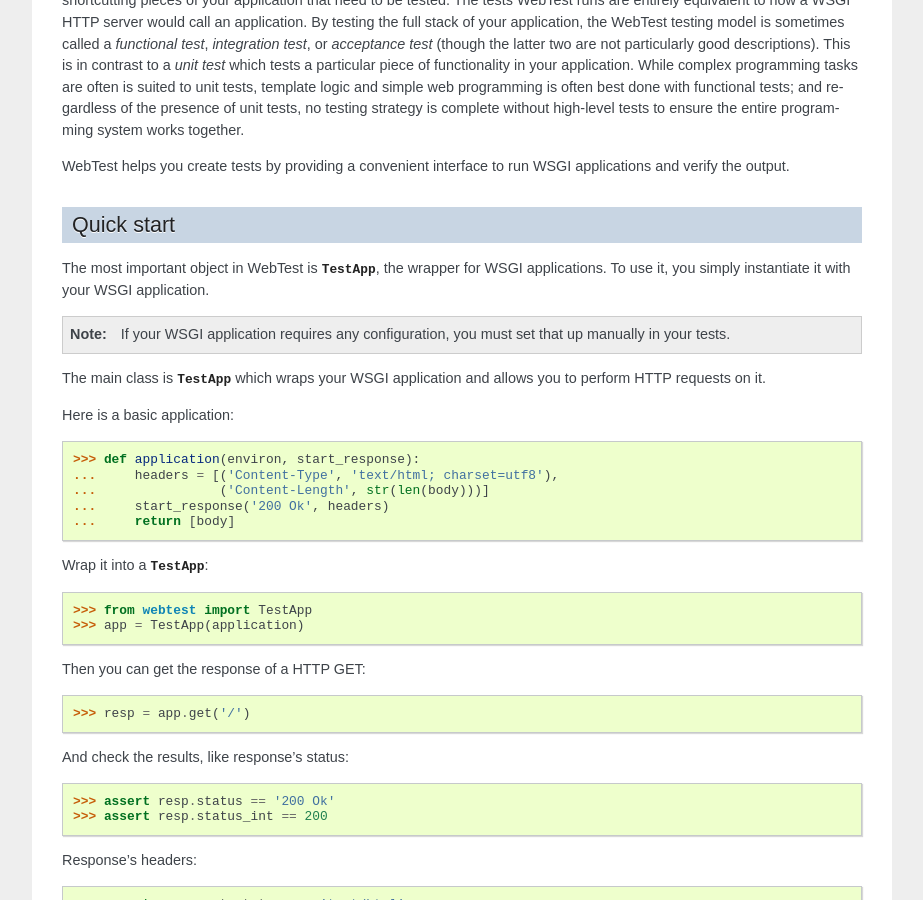
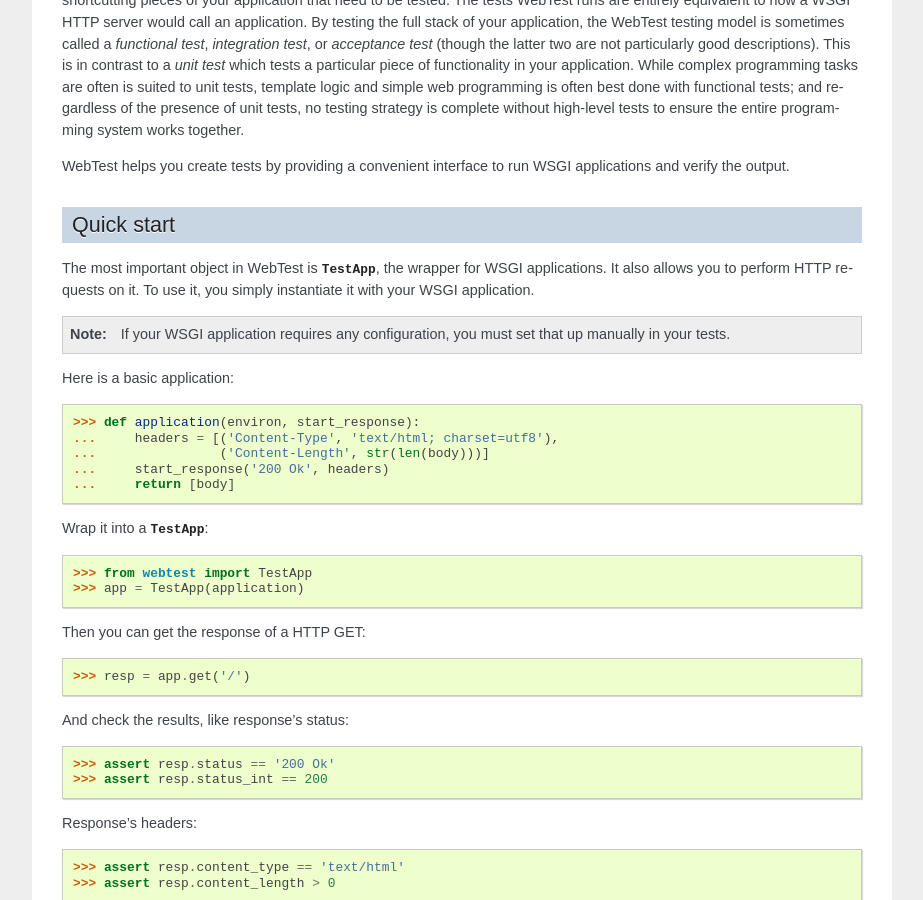
Before and after one commit to Pylons/webtest, a Sphinx documentation site: the page built from docs/index.txt, in a window 1280 px wide and 900 px high, scrolled down 797 px. Shown: the whole window, without its empty margins (198-1121 px from the left). Built offline with Sphinx 7.4.7, drawn with Linux system fonts in a browser that asks for light colours.

Commit message:
remove redundant text

```diff
--- a/docs/index.txt
+++ b/docs/index.txt
@@ -67,16 +67,13 @@
 ===========
 
 The most important object in WebTest is :class:`~webtest.TestApp`, the wrapper
-for WSGI applications.  To use it, you simply instantiate it with your WSGI
-application.
+for WSGI applications. It also allows you to perform HTTP requests on it.
+To use it, you simply instantiate it with your WSGI application.
 
 .. note::
 
    If your WSGI application requires any configuration,
    you must set that up manually in your tests.
-
-The main class is :class:`~webtest.TestApp` which wraps your WSGI application and
-allows you to perform HTTP requests on it.
 
 Here is a basic application::
 
```
